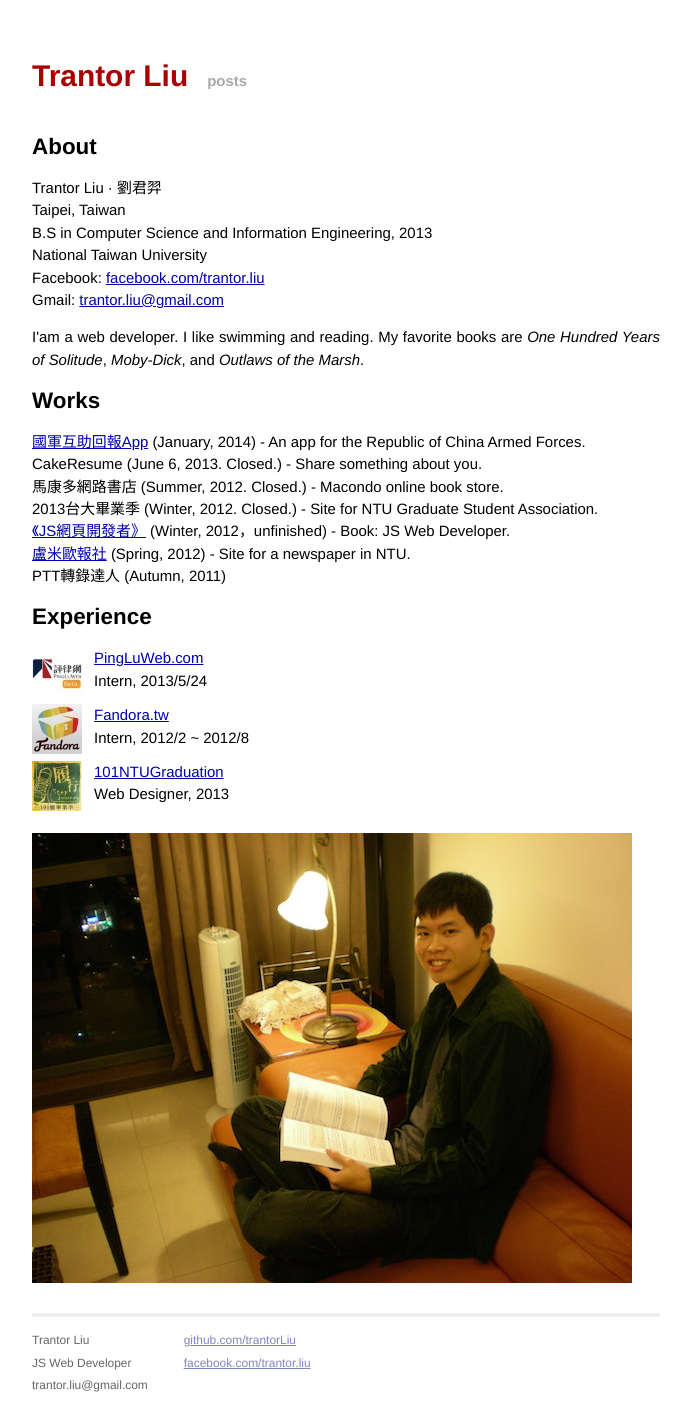
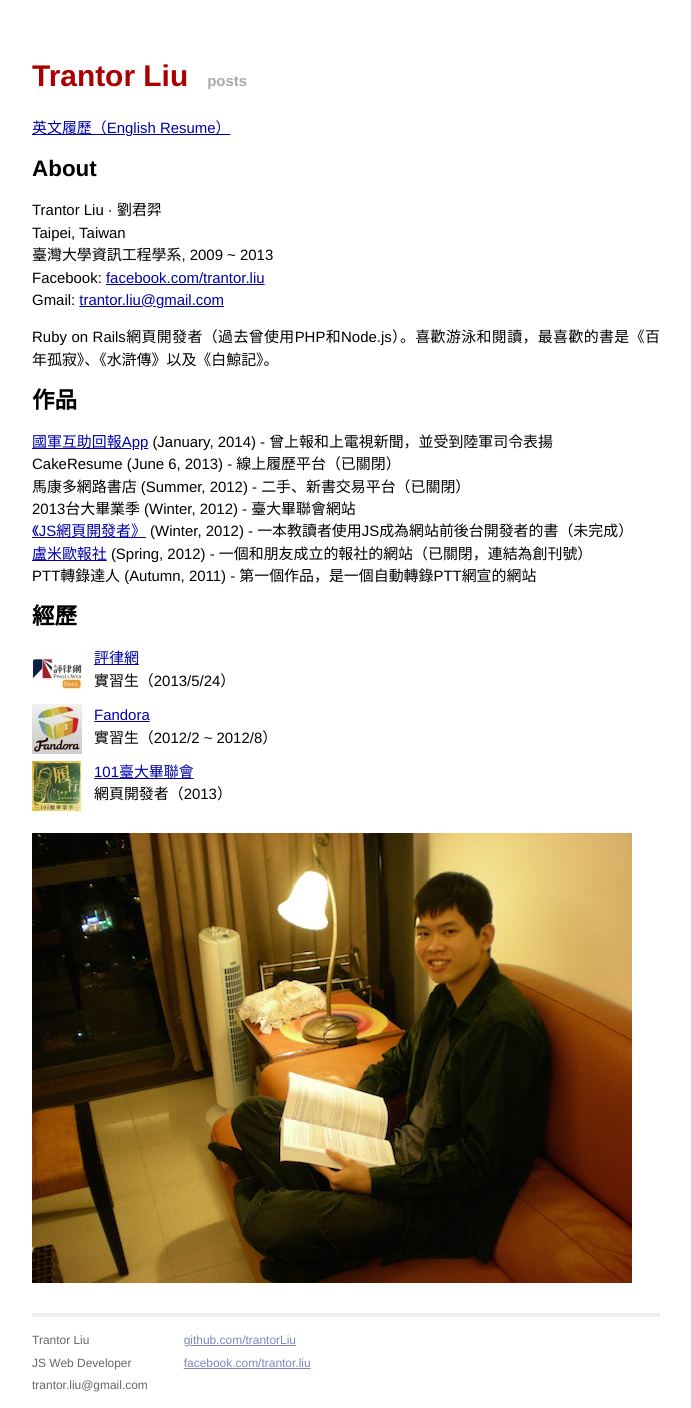
Before and after one commit to trantorLiu/trantorliu.github.io, a Jekyll site: the page built from index.html, in a window 1280 px wide. Shown: the whole page, without its empty margins (294-985 px from the left). Built offline with Jekyll 4.4.1, drawn with Linux system fonts in a browser that asks for light colours.

Commit message:
Translated the index page to Chinese.

```diff
--- a/index.html
+++ b/index.html
@@ -2,46 +2,47 @@
 layout: default
 title: Trantor Liu
 ---
-
+<div>
+  <a target="_blank" href="/resume">英文履歷（English Resume）</a>
+</div>
 <div id="about">
   <h2>About</h2>
   <p>
   Trantor Liu &middot; 劉君羿<br />
   Taipei, Taiwan<br />
-  B.S in Computer Science and Information Engineering, 2013<br />
-  National Taiwan University<br />
+  臺灣大學資訊工程學系, 2009 ~ 2013<br />
   Facebook: <a target="_blank" href="https://www.facebook.com/trantor.liu">facebook.com/trantor.liu</a><br />
   Gmail: <a target="_blank" href="mailto:trantor.liu@gmail.com">trantor.liu@gmail.com</a>
   </p>
 
   <p>
-  I'am a web developer. I like swimming and reading. My favorite books are <i>One Hundred Years of Solitude</i>, <i>Moby-Dick</i>, and <i>Outlaws of the Marsh</i>.
+  Ruby on Rails網頁開發者（過去曾使用PHP和Node.js）。喜歡游泳和閱讀，最喜歡的書是《百年孤寂》、《水滸傳》以及《白鯨記》。
   </p>
 
-  <h2>Works</h2>
+  <h2>作品</h2>
   <p>
-    <a href="http://armyapp.tw">國軍互助回報App</a> (January, 2014) - An app for the Republic of China Armed Forces.<br />
-    CakeResume (June 6, 2013. Closed.) - Share something about you.<br />
-    馬康多網路書店 (Summer, 2012. Closed.) - Macondo online book store.<br />
-    2013台大畢業季 (Winter, 2012. Closed.) - Site for NTU Graduate Student Association.<br />
-    <a href="/posts/2013/04/08/book-js-web-developer.html">《JS網頁開發者》</a> (Winter, 2012，unfinished) - Book: JS Web Developer.<br />
-    <a href="/揭報.pdf">盧米歐報社</a> (Spring, 2012) - Site for a newspaper in NTU.<br />
-    PTT轉錄達人 (Autumn, 2011)
+    <a href="http://armyapp.tw">國軍互助回報App</a> (January, 2014) - 曾上報和上電視新聞，並受到陸軍司令表揚<br />
+    CakeResume (June 6, 2013) - 線上履歷平台（已關閉）<br />
+    馬康多網路書店 (Summer, 2012) - 二手、新書交易平台（已關閉）<br />
+    2013台大畢業季 (Winter, 2012) - 臺大畢聯會網站<br />
+    <a href="/posts/2013/04/08/book-js-web-developer.html">《JS網頁開發者》</a> (Winter, 2012) - 一本教讀者使用JS成為網站前後台開發者的書（未完成）<br />
+    <a href="/揭報.pdf">盧米歐報社</a> (Spring, 2012) - 一個和朋友成立的報社的網站（已關閉，連結為創刊號）<br />
+    PTT轉錄達人 (Autumn, 2011) - 第一個作品，是一個自動轉錄PTT網宣的網站
   </p>
 
-  <h2>Experience</h2>
+  <h2>經歷</h2>
   <p>
   <div class="job">
     <img src="/images/pingluweb.jpg" alt="PingLuWeb" />
-    <a href="http://pingluweb.com">PingLuWeb.com</a><br />Intern, 2013/5/24
+    <a href="http://pingluweb.com">評律網</a><br />實習生（2013/5/24）
   </div>
   <div class="job">
     <img src="/images/fandora.jpg" alt="Fandora" />
-    <a href="http://fandora.tw">Fandora.tw</a><br /> Intern, 2012/2 ~ 2012/8
+    <a href="http://fandora.tw">Fandora</a><br />實習生（2012/2 ~ 2012/8）
   </div>
   <div class="job">
     <img src="/images/101ntugraduation.jpg" alt="101NTUGraduation" />
-    <a href="http://ntu2013.tw/">101NTUGraduation</a><br />Web Designer, 2013
+    <a href="http://ntu2013.tw/">101臺大畢聯會</a><br />網頁開發者（2013）
   </div>
   </p>
 
```
